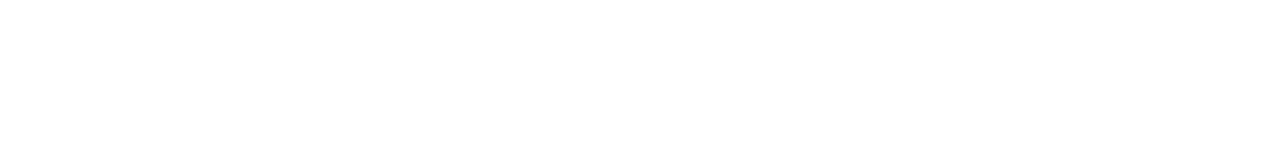
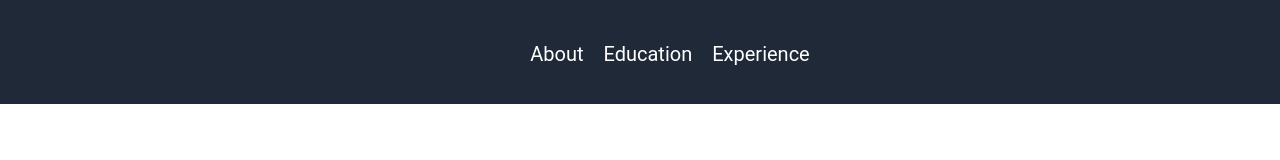
Before and after one commit to k351/Landing-Page-CV, a plain HTML site: page index.html in a window 1280 px wide. Shown: the top 160 px of the page. Drawn offline with Linux system fonts and the light colour scheme.

Commit message:
Structuring and styling header section

```diff
--- a/index.html
+++ b/index.html
@@ -9,5 +9,24 @@
     </head>
     <body>
 
+        <header>
+            <nav>
+                <ul id="navigation">
+                    <li><a href="#about">About</a></li>
+                    <li><a href="#education">Education</a></li>
+                    <li><a href="#experience">Experience</a></li>
+                </ul>
+            </nav>
+        </header>
+
+        <div id="about">
+
+        </div>
+        <div id="experience"></div>
+        <div id="education"></div>
+
+        <footer>
+
+        </footer>
     </body>
 </html>
--- a/style.css
+++ b/style.css
@@ -0,0 +1,46 @@
+* {
+    font-family: 'Roboto', sans-serif;
+    /* box-sizing: border-box; */
+    padding: 0;
+    margin: 0;
+}
+
+body {
+    display: flex;
+    flex-direction: column;
+    height: 2000px;
+}
+
+header {
+    display: flex;
+    position: fixed;
+    width: 100vw;
+    padding: 12px 30px;
+    justify-content: center;
+    align-items: center;
+    background-color: #1F2937;
+    color: white;
+    height: 80px;
+}
+
+ul#navigation {
+    display: flex;
+    font-size: 20px;
+    height: 20px;
+}
+
+#navigation > li {
+    list-style-type: none;
+}
+
+
+#navigation > li > a {
+    color: white;
+    padding: 10px;
+    text-decoration: none;
+}
+
+
+#navigation > li :hover {
+    background-color: grey;
+}
```
